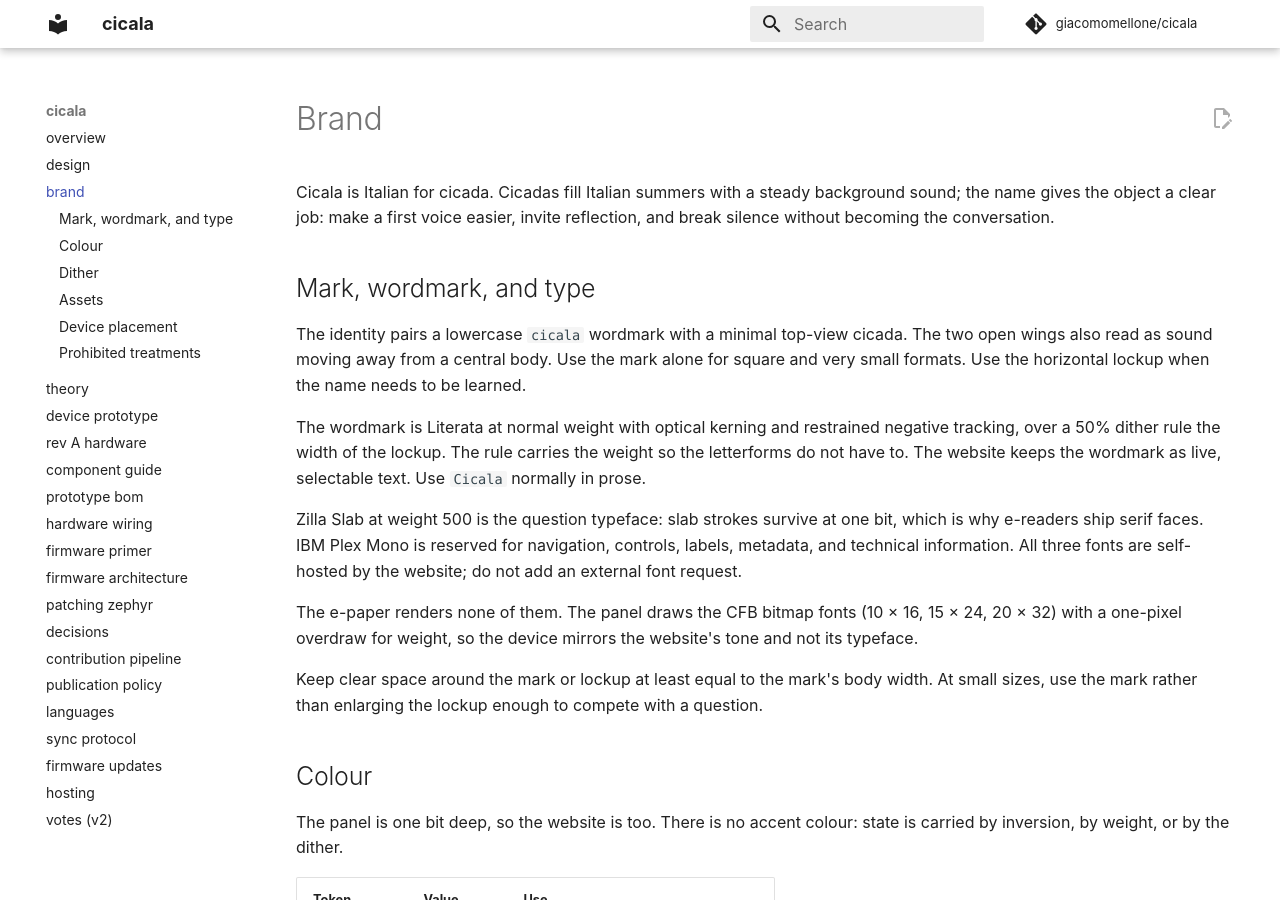
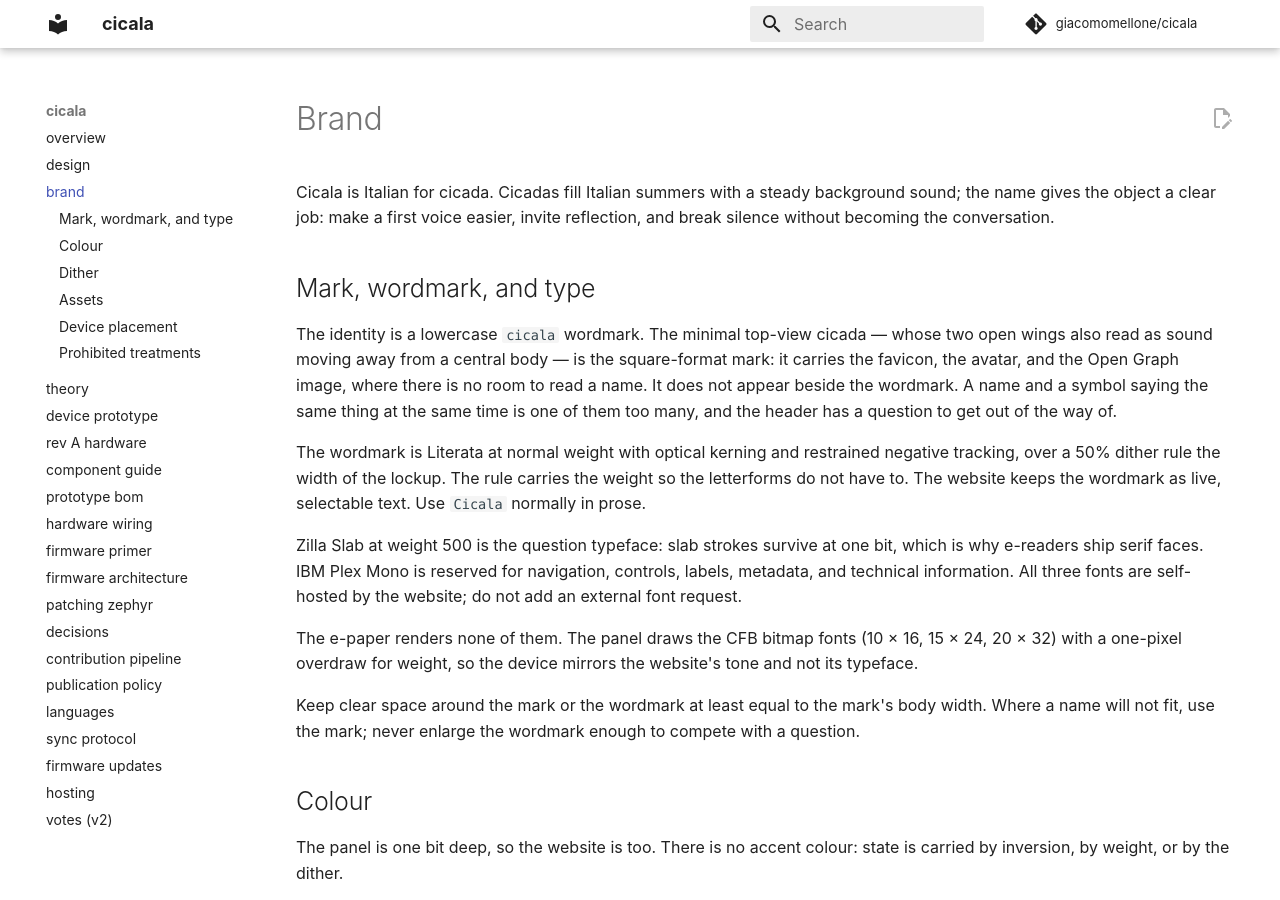
Before and after one commit to giacomomellone/cicala, an MkDocs documentation site: the page built from docs/brand.md, in a window 1280 px wide and 900 px high. Built offline with MkDocs 1.6.1 and Material for MkDocs 9.7.7, drawn with Linux system fonts in a browser that asks for light colours; comment, search, counter and statistics services are not loaded; some of the changed text lies outside the part shown.

Commit message:
feat(site): drop the mark from the header, corner the actions
The lockup was a symbol and a name saying the same thing side by side, in a
header whose job is to get out of the question's way. The cicada stays as the
square-format mark, where it carries the favicon, avatar and Open Graph image
and there is no room to read a name.

Save and share move to the panel's other corner, opposite the deck. Both
corners are now chrome and the centre line belongs to the question alone. They
fade with the swap through :has() rather than jumping, so nothing changes while
the question is still readable.

Two header fixes fall out of the extra room. The separators were hidden below
30rem to save space, which the narrower lockup no longer needs, and they were
also the first thing flex chose to shrink. Both are pinned by an assertion now.

BrandMark.astro and its animation are deleted rather than left unreferenced.

Co-Authored-By: Claude Opus 5 <noreply@anthropic.com>

```diff
--- a/docs/brand.md
+++ b/docs/brand.md
@@ -6,10 +6,12 @@ easier, invite reflection, and break silence without becoming the conversation.
 
 ## Mark, wordmark, and type
 
-The identity pairs a lowercase `cicala` wordmark with a minimal top-view cicada.
-The two open wings also read as sound moving away from a central body. Use the
-mark alone for square and very small formats. Use the horizontal lockup when the
-name needs to be learned.
+The identity is a lowercase `cicala` wordmark. The minimal top-view cicada —
+whose two open wings also read as sound moving away from a central body — is the
+square-format mark: it carries the favicon, the avatar, and the Open Graph
+image, where there is no room to read a name. It does not appear beside the
+wordmark. A name and a symbol saying the same thing at the same time is one of
+them too many, and the header has a question to get out of the way of.
 
 The wordmark is Literata at normal weight with optical kerning and restrained
 negative tracking, over a 50% dither rule the width of the lockup. The rule
@@ -25,9 +27,9 @@ The e-paper renders none of them. The panel draws the CFB bitmap fonts
 (10 × 16, 15 × 24, 20 × 32) with a one-pixel overdraw for weight, so the device
 mirrors the website's tone and not its typeface.
 
-Keep clear space around the mark or lockup at least equal to the mark's body
-width. At small sizes, use the mark rather than enlarging the lockup enough to
-compete with a question.
+Keep clear space around the mark or the wordmark at least equal to the mark's
+body width. Where a name will not fit, use the mark; never enlarge the wordmark
+enough to compete with a question.
 
 ## Colour
 
@@ -96,7 +96,8 @@ optional small blind emboss on the underside or a concealed lower edge.
 ## Prohibited treatments
 
 Do not add eyes, legs, realistic veining, sound-wave ornaments, a speech bubble,
-or a second symbol to the cicada. Do not introduce a brand colour, add
+or a second symbol to the cicada. Do not set the mark beside the wordmark, put
+the mark in the site header, introduce a brand colour, add
 gradients or glow, round a corner the device could not round, distort the
 letterforms, or make the mark larger than the current question. Do not lay the
 dither under a question at any density. The questions remain visually dominant.
```
Also changed, not shown: other parts of docs/brand.md (+1 -3 lines), website/e2e/play.spec.ts (+3 -2 lines), website/src/styles/global.css (+5 -66 lines), 3 other files.
